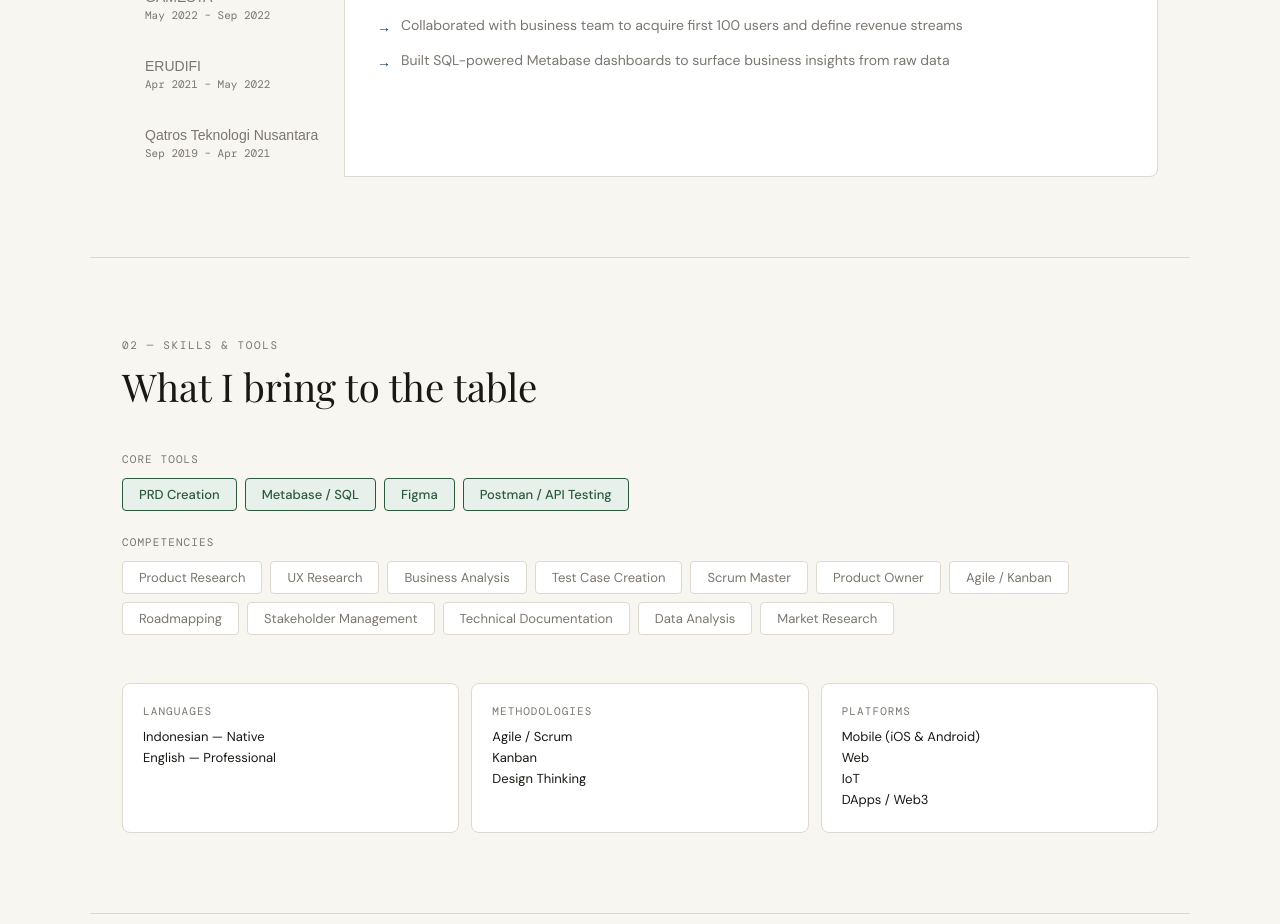
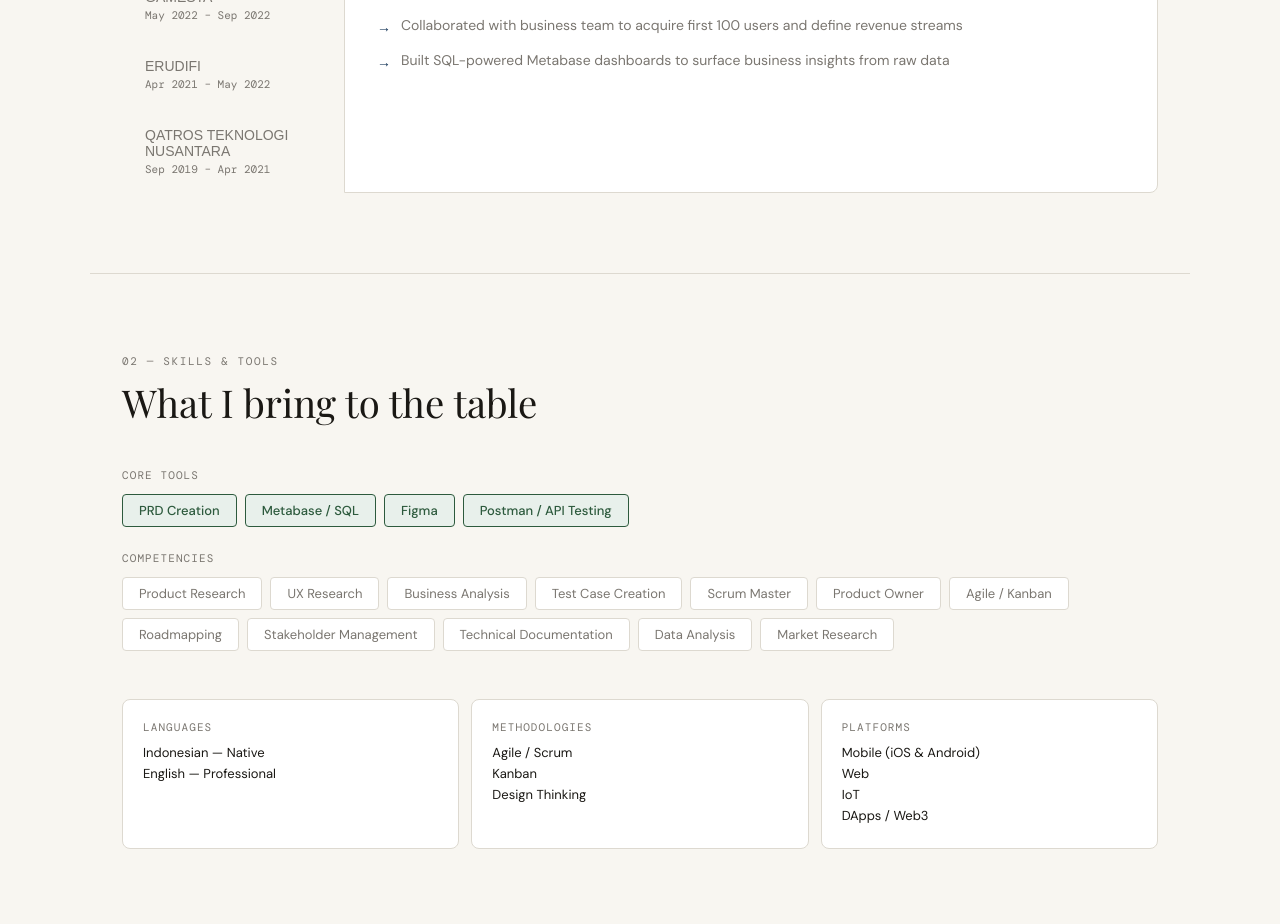
Before and after one commit to CandraArdianto/Portofolio_Webpage, a Next.js app: page / in a window 1280 px wide. Shown: the part 1160-2084 px from the top of the page. Built offline with nearby package versions, Linux system fonts and the light colour scheme; a web font is replaced by a local one.

Commit message:
fix experience

```diff
--- a/components/Experience.tsx
+++ b/components/Experience.tsx
@@ -59,7 +59,7 @@ const jobs = [
     ],
   },
   {
-    company: "Qatros Teknologi Nusantara",
+    company: "QATROS TEKNOLOGI NUSANTARA",
     role: "Product Manager",
     period: "Sep 2019 – Apr 2021",
     location: "Yogayakarta",
```
